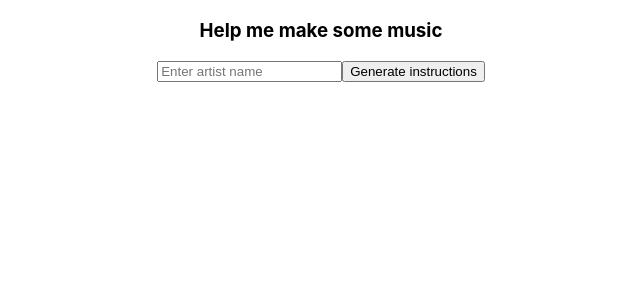
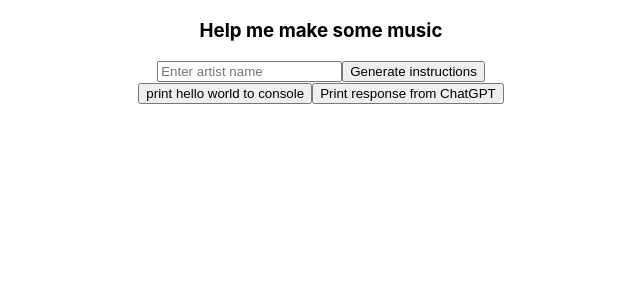
Before and after one commit to fxcircus/ai-music-producer, a React (Create React App) app: page / in a window 1280 px wide. Shown: the top 300 px of the page, without its empty margins (319-959 px from the left). Built offline with nearby package versions, Linux system fonts and the light colour scheme.

Commit message:
hello world api call button

```diff
--- a/package.json
+++ b/package.json
@@ -2,6 +2,7 @@
   "name": "ai-music-producer",
   "version": "0.1.0",
   "private": true,
+  "proxy": "http://localhost:3000",
   "dependencies": {
     "@testing-library/jest-dom": "^5.17.0",
     "@testing-library/react": "^13.4.0",
--- a/src/App.tsx
+++ b/src/App.tsx
@@ -1,6 +1,8 @@
 import React from 'react';
 import { useState } from "react";
 import './App.css';
+import { helloWorld } from './utilities/api/helloWorld'
+import generateAiResponse from './utilities/api/openAPI/generateAiResponse'
 
 export default function App(): any  {
   const [animalInput, setAnimalInput] = useState("");
@@ -9,7 +11,7 @@ export default function App(): any  {
   async function onSubmit(event: any) {
     event.preventDefault();
     try {
-      const response = await fetch("/api/generate", {
+      const response = await fetch("/utilities/api/openAPI/generateAiResponse", {
         method: "POST",
         headers: {
           "Content-Type": "application/json",
@@ -30,6 +32,31 @@ export default function App(): any  {
     }
   }
 
+  async function getResponse(event:any) {
+    event.preventDefault();
+    try {
+      const response = await fetch("/utilities/api/openAPI/generateAiResponse", {
+        method: "POST",
+        headers: {
+          "Content-Type": "application/json",
+        },
+        body: JSON.stringify({ animal: animalInput }),
+      });
+
+      const data = await response.json();
+      if (response.status !== 200) {
+        throw data.error || new Error(`Request failed with status ${response.status}`);
+      }
+
+      setResult(data.result);
+      setAnimalInput("");
+    } catch(error:any) {
+      // Consider implementing your own error handling logic here
+      console.error(error);
+      alert(error.message);
+    }
+  }
+
   return (
     <div className="App">
       <h3>Help me make some music</h3>
@@ -43,6 +70,8 @@ export default function App(): any  {
         />
         <input type="submit" value="Generate instructions" />
       </form>
+      <button onClick={helloWorld}>print hello world to console</button>
+      <button onClick={(e) => getResponse(e)}>Print response from ChatGPT</button>
       <div>{result}</div>
     </div>
   );
--- /dev/null
+++ b/src/utilities/api/helloWorld.tsx
@@ -0,0 +1,7 @@
+import { sendRequest } from './sendRequest'
+
+export async function helloWorld() {
+    const res = await sendRequest("https://webhook.site/3cdfb51f-e5e0-4da6-a5bd-f776899949dd", "POST", "{\"mytext\":\"yo!\"}")
+    console.log(res)
+    return res
+}
--- a/src/utilities/api/openAPI/generateAiResponse.tsx
+++ b/src/utilities/api/openAPI/generateAiResponse.tsx
@@ -6,7 +6,7 @@ const configuration = new Configuration({
 });
 const openai = new OpenAIApi(configuration);
 
-export default async function (req: any, res: any) {
+export default async function generateAiResponse (req: any, res: any) {
   if (!configuration.apiKey) {
     res.status(500).json({
       error: {
```
